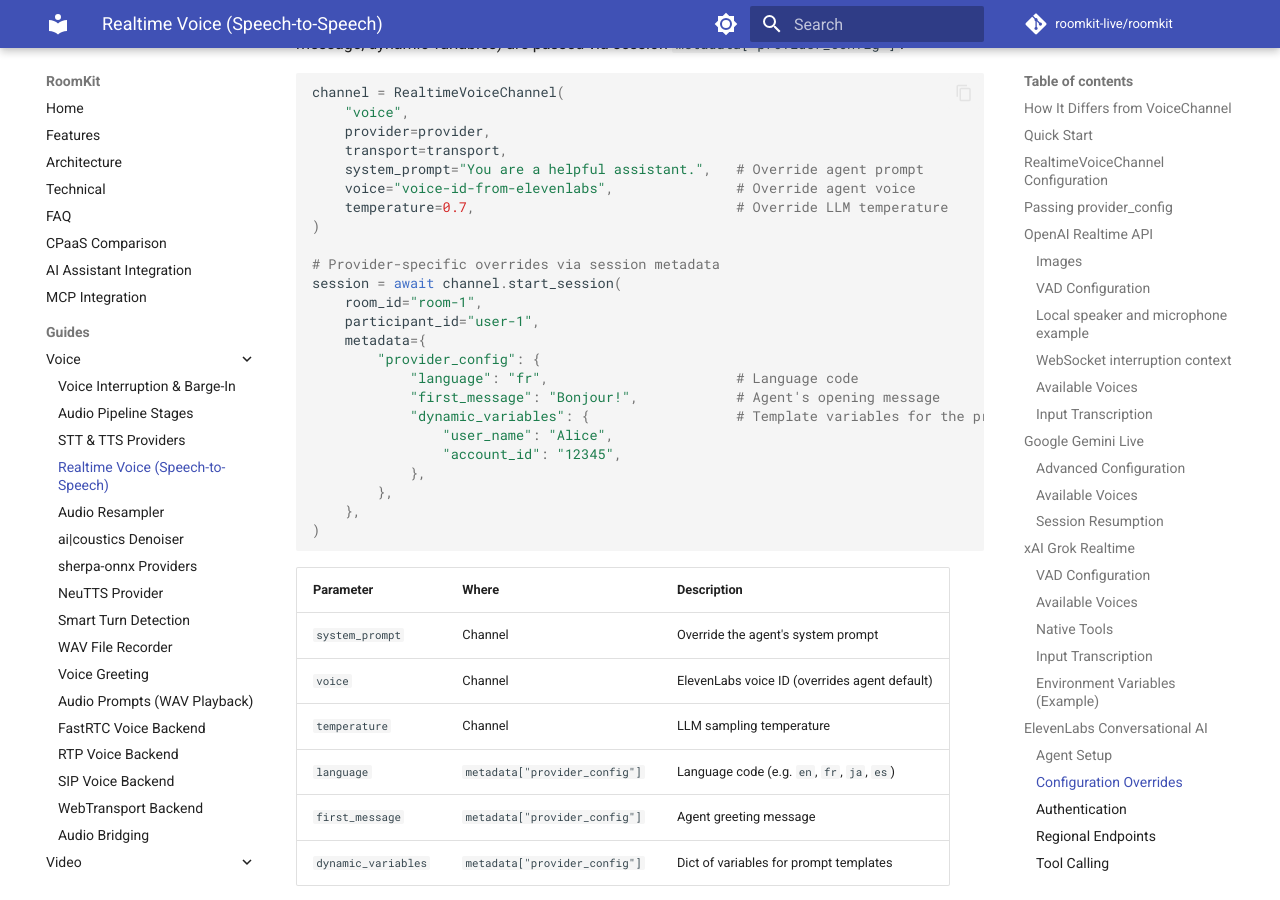
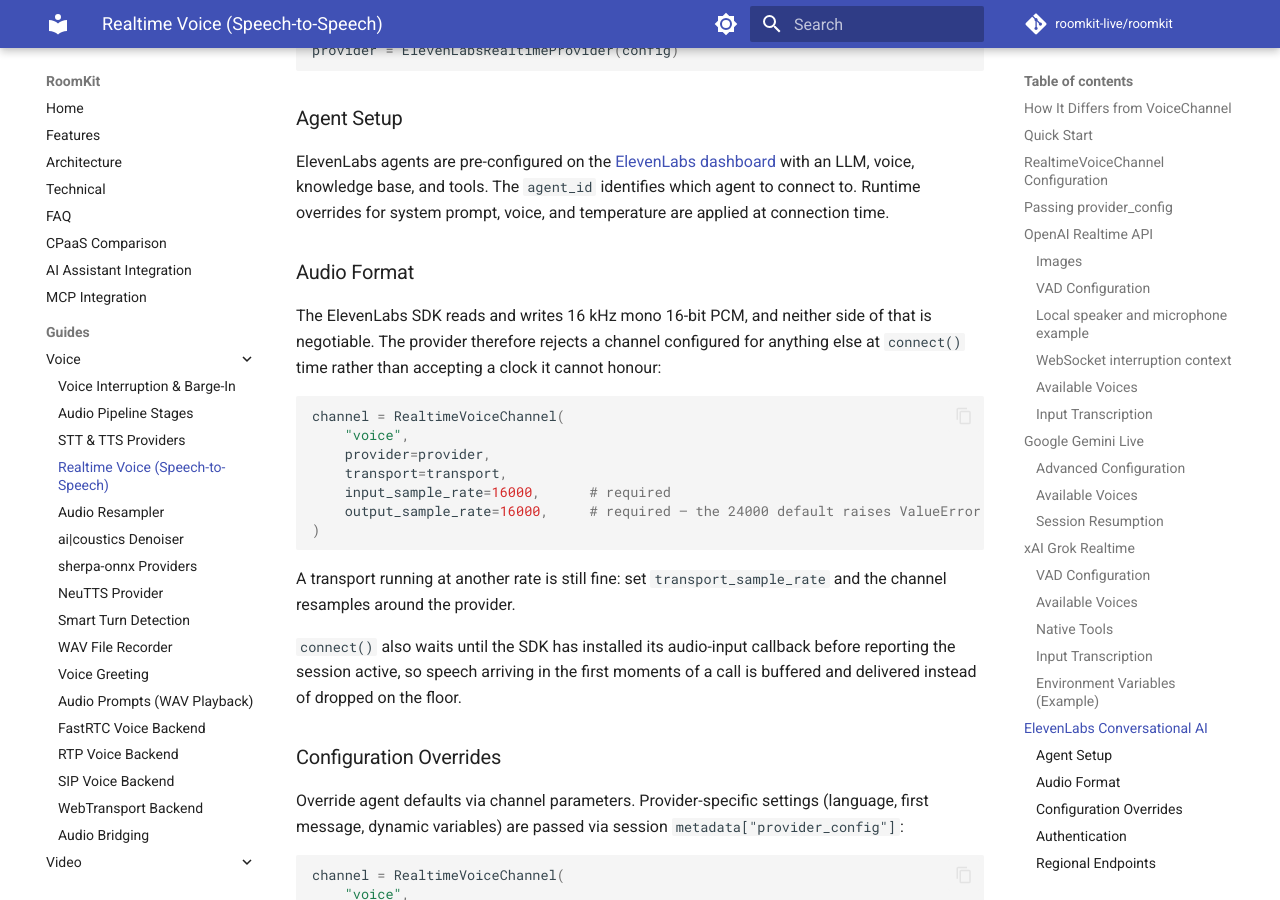
Before and after one commit to roomkit-live/roomkit-docs, an MkDocs documentation site: the page built from docs/guides/realtime-voice-providers.md, in a window 1280 px wide and 900 px high, scrolled down 10970 px. Built offline with MkDocs 1.6.1 and Material for MkDocs 9.7.7, drawn with Linux system fonts in a browser that asks for light colours; comment, search, counter and statistics services are not loaded; some of the changed text lies outside the part shown.

Commit message:
docs: the contracts the second 0.43.0 review round made explicit
Four of this round's fixes change what an integrator can rely on, so they
belong in the guides and not only in the changelog.

Realtime startup: audio arriving between transport accept and provider ready is
buffered in order and flushed, bounded at about thirty seconds, and a failure
anywhere in startup rolls the whole session back.

OpenAI: reasoning_effort and image_detail are validated, so a typo raises
instead of travelling to the API; an image_detail-only reconfigure is applied
locally because it is input policy rather than a session.update field.

ElevenLabs: the SDK's 16 kHz input and output is now a stated requirement that
connect() enforces — the 24000 output default is the common mismatch — and
connect() waits for the audio bridge, so a caller's first words survive.

Deepgram: UpdateThink and UpdateSpeak replace the whole block, so the patch is
computed from live session state and an omitted field is preserved; a
provider_config-only reconfigure now travels on its own.

Also: the Anthropic per-request client pool is bounded by a soft limit that
never closes a client serving an active turn, and skill containment covers the
bundled directory itself, not only the filename inside it.

````diff
--- a/docs/guides/realtime-voice-providers.md
+++ b/docs/guides/realtime-voice-providers.md
@@ -85,6 +85,15 @@ channel = RealtimeVoiceChannel(
 | `mute_on_tool_call` | `False` | Mute mic during tool execution |
 | `tool_result_max_length` | `16384` | Max chars for tool results |
 
+The transport is accepted before the AI provider finishes its handshake, so a
+caller on a phone line can already be speaking. That audio is buffered in order
+and flushed the moment the session goes live, up to a bound of roughly thirty
+seconds of 16 kHz mono PCM; past it, input is dropped with a single warning
+rather than growing without limit behind a dead handshake. A failure anywhere in
+that startup — transport, provider, a malformed negotiated sample rate, or the
+client-ready notification — tears the whole session back down instead of leaving
+a connection nobody owns.
+
 ---
 
 ## Passing `provider_config`
@@ -149,7 +158,9 @@ provider_config = {
 ```
 
 Omit the key and the field never reaches the session, which is what
-non-reasoning models need.
+non-reasoning models need. `reasoning_effort` and `image_detail` are validated
+against their allowed values, so a typo raises `ValueError` at connect or
+`reconfigure()` time instead of travelling to the API verbatim.
 
 ### Images
 
@@ -167,7 +178,10 @@ await channel.inject_image(
 
 An `"image_detail": "low"` in `provider_config` trades fidelity for tokens. Left
 unset, the API's own default applies, which resolves to high detail — worth
-setting explicitly on a session that injects frames repeatedly.
+setting explicitly on a session that injects frames repeatedly. It is local
+input policy rather than a `session.update` field, so a `reconfigure()` that
+changes only `image_detail` is applied to the live session without sending
+anything on the wire.
 
 Pass `silent=True` to add the image as context without asking for a spoken
 answer. Providers without image support (xAI Grok) raise `NotImplementedError`,
@@ -471,6 +485,29 @@ provider = ElevenLabsRealtimeProvider(config)
 
 ElevenLabs agents are pre-configured on the [ElevenLabs dashboard](https://elevenlabs.io/conversational-ai) with an LLM, voice, knowledge base, and tools. The `agent_id` identifies which agent to connect to. Runtime overrides for system prompt, voice, and temperature are applied at connection time.
 
+### Audio Format
+
+The ElevenLabs SDK reads and writes 16 kHz mono 16-bit PCM, and neither side of
+that is negotiable. The provider therefore rejects a channel configured for
+anything else at `connect()` time rather than accepting a clock it cannot honour:
+
+```python
+channel = RealtimeVoiceChannel(
+    "voice",
+    provider=provider,
+    transport=transport,
+    input_sample_rate=16000,      # required
+    output_sample_rate=16000,     # required — the 24000 default raises ValueError
+)
+```
+
+A transport running at another rate is still fine: set `transport_sample_rate`
+and the channel resamples around the provider.
+
+`connect()` also waits until the SDK has installed its audio-input callback
+before reporting the session active, so speech arriving in the first moments of
+a call is buffered and delivered instead of dropped on the floor.
+
 ### Configuration Overrides
 
 Override agent defaults via channel parameters. Provider-specific settings (language, first message, dynamic variables) are passed via session `metadata["provider_config"]`:
@@ -698,7 +735,9 @@ Runnable end to end in `examples/realtime_deepgram_tools.py`.
 
 ### Mid-Session Reconfigure
 
-`reconfigure()` is overridden to patch the live session instead of reconnecting: `UpdateThink` carries the new prompt, model and functions in one message, `UpdateSpeak` swaps the voice. An agent handoff therefore keeps the WebSocket **and** the conversation context. Functions are preserved when the caller does not restate them.
+`reconfigure()` is overridden to patch the live session instead of reconnecting: `UpdateThink` carries the new prompt, model and functions in one message, `UpdateSpeak` swaps the voice. An agent handoff therefore keeps the WebSocket **and** the conversation context.
+
+Both messages replace the whole Think/Speak block on Deepgram's side, so the patch is computed from the *live* session state rather than from provider defaults: a prompt-only handoff preserves the functions, the per-session model, endpoint, temperature and context length already in force. A `provider_config`-only change (`think_model`, `think_endpoint`, `context_length`, `speak_model`, `speak_language`) is applied on its own, without also needing a new prompt or voice.
 
 ### Barge-In
 
````
Also changed, not shown: docs/api/providers-ai.md (+8 -2 lines), docs/guides/agent-skills.md (+1 -1 lines).
